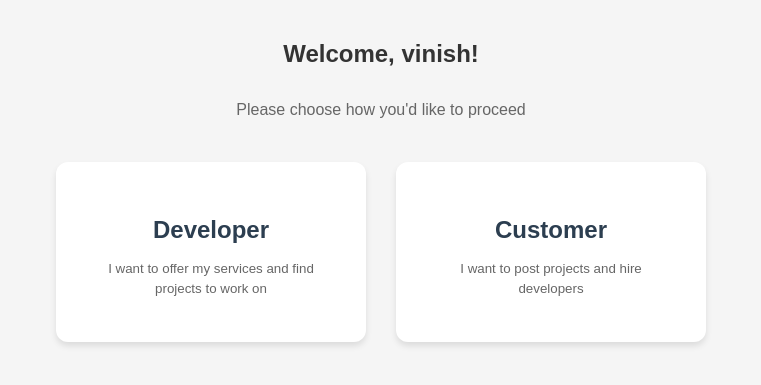
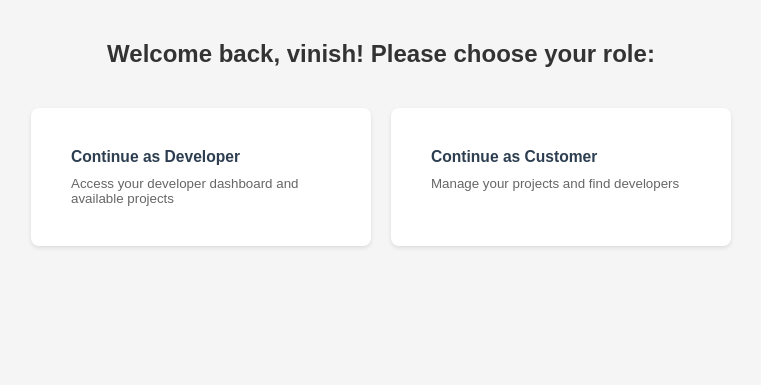
Before and after one commit to Vinish-Rexson/bounty, a Django app: page /choose-role/ in a window 1280 px wide. Shown: the top 385 px of the page, without its empty margins (259-1020 px from the left). Run offline with Django 5.2, Linux system fonts and the light colour scheme; a user stored in the database is signed in.

Commit message:
chose role included

```diff
--- a/project/templates/choose_role.html
+++ b/project/templates/choose_role.html
@@ -11,78 +11,62 @@
             background-color: #f5f5f5;
         }
 
+        .role-container {
+            display: flex;
+            gap: 20px;
+            justify-content: center;
+            margin-top: 40px;
+        }
+
+        .role-card {
+            background: white;
+            padding: 20px;
+            border-radius: 8px;
+            box-shadow: 0 2px 4px rgba(0,0,0,0.1);
+            flex: 1;
+            max-width: 300px;
+        }
+
+        .role-card button {
+            width: 100%;
+            padding: 20px;
+            border: none;
+            background: white;
+            cursor: pointer;
+            text-align: left;
+            transition: transform 0.2s;
+        }
+
+        .role-card button:hover {
+            transform: translateY(-2px);
+        }
+
         h2 {
             text-align: center;
             color: #333;
             margin-bottom: 30px;
         }
 
-        .role-container {
-            display: flex;
-            gap: 30px;
-            justify-content: center;
-            margin-top: 40px;
-        }
-
-        .role-card {
-            background: white;
-            padding: 30px;
-            border-radius: 12px;
-            box-shadow: 0 4px 6px rgba(0,0,0,0.1);
-            text-align: center;
-            cursor: pointer;
-            width: 250px;
-            transition: all 0.3s ease;
-        }
-
-        .role-card:hover {
-            transform: translateY(-5px);
-            box-shadow: 0 6px 12px rgba(0,0,0,0.15);
-        }
-
-        form {
-            margin: 0;
-        }
-
-        button {
-            background: none;
-            border: none;
-            cursor: pointer;
-            width: 100%;
-            padding: 0;
-        }
-
         h3 {
+            margin: 0 0 10px 0;
             color: #2c3e50;
-            margin-bottom: 15px;
-            font-size: 24px;
         }
 
         p {
-            color: #666;
-            line-height: 1.5;
-        }
-
-        .welcome-message {
-            text-align: center;
-            margin-bottom: 20px;
+            margin: 0;
             color: #666;
         }
     </style>
 </head>
 <body>
-    <div class="welcome-message">
-        <h2>Welcome, {{ user.username }}!</h2>
-        <p>Please choose how you'd like to proceed</p>
-    </div>
-
+    <h2>Welcome back, {{ user.username }}! Please choose your role:</h2>
     <div class="role-container">
         <div class="role-card">
             <form method="post">
                 {% csrf_token %}
                 <button type="submit" name="role" value="developer">
-                    <h3>Developer</h3>
-                    <p>I want to offer my services and find projects to work on</p>
+                    <h3>Continue as Developer</h3>
+                    <p>Access your developer dashboard and available projects</p>
                 </button>
             </form>
         </div>
@@ -90,8 +74,8 @@
             <form method="post">
                 {% csrf_token %}
                 <button type="submit" name="role" value="customer">
-                    <h3>Customer</h3>
-                    <p>I want to post projects and hire developers</p>
+                    <h3>Continue as Customer</h3>
+                    <p>Manage your projects and find developers</p>
                 </button>
             </form>
         </div>
--- a/project/views.py
+++ b/project/views.py
@@ -8,28 +8,35 @@ from django.urls import reverse
 
 def login_view(request):
     if request.user.is_authenticated:
-        # Check user groups and redirect accordingly
-        if request.user.groups.filter(name=settings.DEVELOPER_GROUP).exists():
+        # Check if user belongs to both groups
+        is_developer = request.user.groups.filter(name=settings.DEVELOPER_GROUP).exists()
+        is_customer = request.user.groups.filter(name=settings.CUSTOMER_GROUP).exists()
+
+        # Always show choose_role for users in both groups
+        if is_developer and is_customer:
+            return redirect('choose_role')
+        elif is_developer:
             return redirect('dev:dashboard')
-        elif request.user.groups.filter(name=settings.CUSTOMER_GROUP).exists():
+        elif is_customer:
             return redirect('customer:dashboard')
-        else:
-            # If no group is assigned, redirect to choose_role
-            return redirect('choose_role')
 
     if request.method == 'POST':
-        form = AuthenticationForm(request, data=request.POST)
+        form = AuthenticationForm(data=request.POST)
         if form.is_valid():
-            username = form.cleaned_data.get('username')
-            password = form.cleaned_data.get('password')
-            user = authenticate(username=username, password=password)
-            if user is not None:
-                login(request, user)
-                if user.groups.filter(name=settings.DEVELOPER_GROUP).exists():
-                    return redirect('dev:dashboard')
-                elif user.groups.filter(name=settings.CUSTOMER_GROUP).exists():
-                    return redirect('customer:dashboard')
+            user = form.get_user()
+            login(request, user)
 
+            # Check groups after login
+            is_developer = user.groups.filter(name=settings.DEVELOPER_GROUP).exists()
+            is_customer = user.groups.filter(name=settings.CUSTOMER_GROUP).exists()
+
+            # Always redirect to choose_role if user is in both groups
+            if is_developer and is_customer:
+                return redirect('choose_role')
+            elif is_developer:
+                return redirect('dev:dashboard')
+            elif is_customer:
+                return redirect('customer:dashboard')
     else:
         form = AuthenticationForm()
     return render(request, 'login.html', {'form': form})
@@ -68,12 +75,14 @@ def customer_signup(request):
 
 @login_required
 def choose_role(request):
+    is_developer = request.user.groups.filter(name=settings.DEVELOPER_GROUP).exists()
+    is_customer = request.user.groups.filter(name=settings.CUSTOMER_GROUP).exists()
+
     # Only show this page if user belongs to both groups
-    if not (request.user.groups.filter(name=settings.DEVELOPER_GROUP).exists() and
-            request.user.groups.filter(name=settings.CUSTOMER_GROUP).exists()):
-        if request.user.groups.filter(name=settings.DEVELOPER_GROUP).exists():
+    if not (is_developer and is_customer):
+        if is_developer:
             return redirect('dev:dashboard')
-        elif request.user.groups.filter(name=settings.CUSTOMER_GROUP).exists():
+        elif is_customer:
             return redirect('customer:dashboard')
 
     if request.method == 'POST':
@@ -82,14 +91,12 @@ def choose_role(request):
             return redirect('dev:dashboard')
         elif role == 'customer':
             return redirect('customer:dashboard')
+
     return render(request, 'choose_role.html')
 
 def logout_view(request):
     logout(request)
     return redirect('login')
-
-
-
 
 @login_required
 def auth_redirect(request):
@@ -102,8 +109,14 @@ def auth_redirect(request):
         return redirect(redirect_url)
 
     # Default redirect based on user groups
-    if request.user.groups.filter(name=settings.DEVELOPER_GROUP).exists():
+    is_developer = request.user.groups.filter(name=settings.DEVELOPER_GROUP).exists()
+    is_customer = request.user.groups.filter(name=settings.CUSTOMER_GROUP).exists()
+
+    # Always show choose_role for users in both groups
+    if is_developer and is_customer:
+        return redirect('choose_role')
+    elif is_developer:
         return redirect('dev:dashboard')
-    elif request.user.groups.filter(name=settings.CUSTOMER_GROUP).exists():
+    elif is_customer:
         return redirect('customer:dashboard')
-    return redirect('choose_role')
+    return redirect('home')
```
Also changed, not shown: project/pipeline.py (+11 -4 lines), db.sqlite3.
